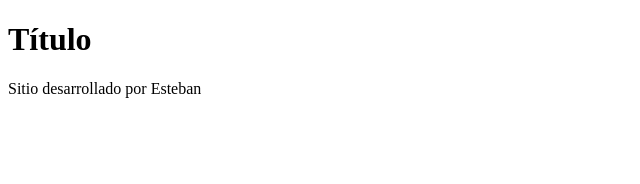
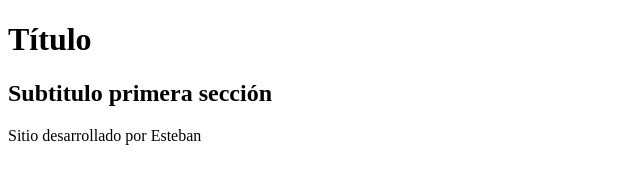
Before and after one commit to esilvapellet/m2-s4-d3-ejemplos, a plain HTML site: page index.html in a window 1280 px wide. Shown: the whole page, without its empty margins (0-640 px from the left). Drawn offline with Linux system fonts and the light colour scheme.

Commit message:
se agrega main a index.html, con la primera sección

```diff
--- a/index.html
+++ b/index.html
@@ -13,7 +13,12 @@
     <header>
         <h1>Título</h1>
     </header>
+    <main>
+        <section id="seccion1">
+            <h2>Subtitulo primera sección</h2>
 
+        </section>
+    </main>
     <footer>
         <p>Sitio desarrollado por Esteban</p>
     </footer>
```
